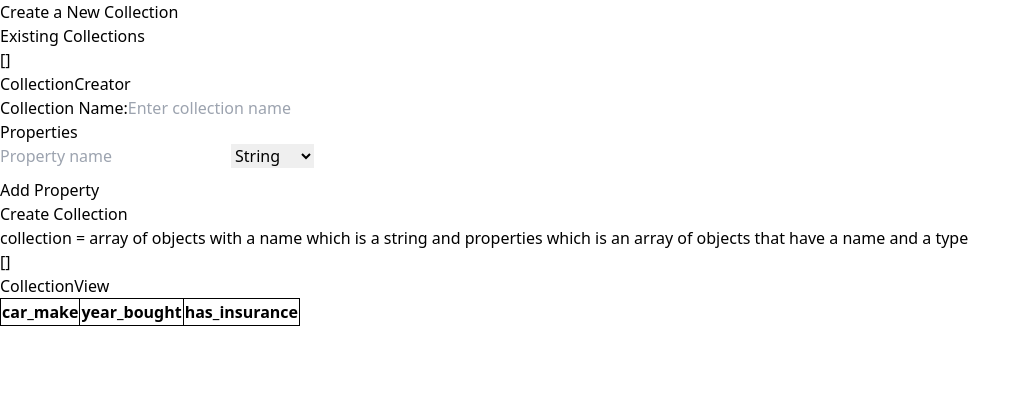
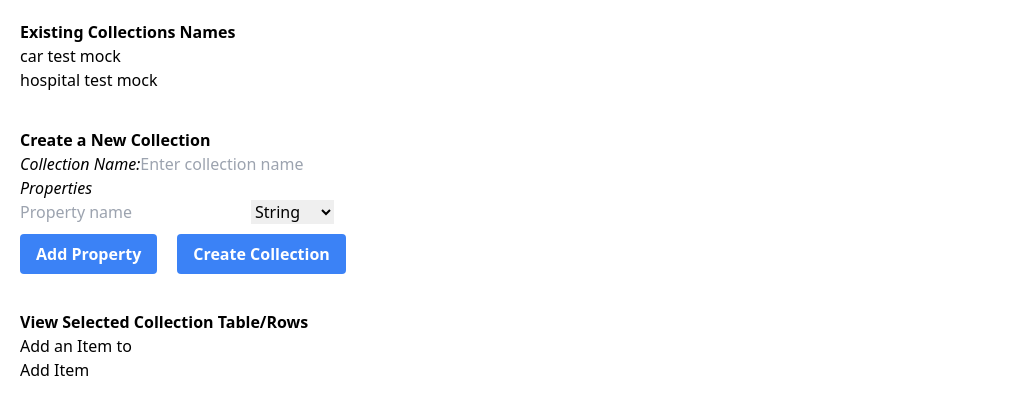
Before and after one commit to AdamGallagher27/Y4-Final-Project, a Next.js app: page / in a window 1280 px wide. Shown: the top 414 px of the page, without its empty margins (0-1031 px from the left). Built offline with nearby package versions, Linux system fonts and the light colour scheme.

Commit message:
added basic styling / continued ui functionality

```diff
--- a/package.json
+++ b/package.json
@@ -9,6 +9,7 @@
     "lint": "next lint"
   },
   "dependencies": {
+    "fs": "^0.0.1-security",
     "gun": "^0.2020.1240",
     "next": "15.0.3",
     "react": "19.0.0-rc-66855b96-20241106",
--- a/src/app/page.tsx
+++ b/src/app/page.tsx
@@ -1,24 +1,27 @@
 'use client'
 import CollectionCreator from '@/components/CollectionCreator'
 import CollectionNames from '@/components/CollectionNames'
-import CollectionView from '@/components/CollectionView'
+import CollectionView from '@/components/CollectionViews'
 import { useState } from 'react'
 
 export default function Home() {
 
   const [selectedCollection, setSelectedCollection] = useState<string>('')
-  const [collectionNames, setCollectionNames] = useState<string[]>([])
+  const [collectionNames, setCollectionNames] = useState<string[]>(['car test mock', 'hospital test mock'])
 
   const addToCollectionNames = (collectionName: string) => {
-    setCollectionNames((prevItems) => [...prevItems, collectionName]);
-  };
+    setCollectionNames((prevItems) => [...prevItems, collectionName])
+  }
+
+  const updateSelectedCollection = (collectionName: string) => {
+    setSelectedCollection(collectionName)
+  }
 
   return (
     <div>
-      <h1>Create a New Collection</h1>
-      <CollectionNames collectionNames={collectionNames} />
+      <CollectionNames collectionNames={collectionNames} updateSelectedCollection={updateSelectedCollection} />
       <CollectionCreator addToCollectionNames={addToCollectionNames} />
-      <CollectionView collectionName={selectedCollection} />
+      <CollectionView selectedCollectionName={selectedCollection} />
     </div>
   )
 }
--- a/src/components/CollectionCreator.tsx
+++ b/src/components/CollectionCreator.tsx
@@ -1,5 +1,5 @@
 'use client'
-import { Dispatch, SetStateAction, useEffect, useState } from 'react'
+import { useState } from 'react'
 
 interface Props {
   addToCollectionNames: (collectionName: string) => void
@@ -13,8 +13,6 @@ const CollectionCreator = (props: Props) => {
   const [collections, setCollections] = useState<Collection[]>([])
   const [newCollectionName, setNewCollectionName] = useState('')
   const [properties, setProperties] = useState([{ name: '', type: 'string' }])
-  // const [activeCollection, setActiveCollection] = useState(null)
-  // const [newItem, setNewItem] = useState({})
 
   // Handle property name/type change
   const handlePropertyChange = (index: number, key: string, value: string) => {
@@ -46,15 +44,15 @@ const CollectionCreator = (props: Props) => {
       setCollections([...collections, newCollection])
       addToCollectionNames(newCollection.name)
       setNewCollectionName('')
-      setProperties([{ name: '', type: 'string' }]) // Reset form
+      setProperties([{ name: '', type: 'string' }])
     }
   }
 
   return (
-    <div>
-      <h2>CollectionCreator</h2>
+    <div className='my-9'>
+      <h2 className='font-bold'>Create a New Collection</h2>
       <div>
-        <label>Collection Name:</label>
+        <label className='italic'>Collection Name:</label>
         <input
           type="text"
           value={newCollectionName}
@@ -62,7 +60,7 @@ const CollectionCreator = (props: Props) => {
           placeholder="Enter collection name"
         />
       </div>
-      <h3>Properties</h3>
+      <h3 className='italic'>Properties</h3>
       {properties.map((property, index) => (
         <div key={index} style={{ marginBottom: '10px' }}>
           <input
@@ -88,14 +86,13 @@ const CollectionCreator = (props: Props) => {
           )}
         </div>
       ))}
-      <button onClick={addPropertyField}>Add Property</button>
-      <div>
-        <button onClick={handleCreateCollection}>Create Collection</button>
-      </div>
+      <span className='flex gap-5'>
+        <button className='bg-blue-500 hover:bg-blue-700 text-white font-bold py-2 px-4 rounded' onClick={addPropertyField}>Add Property</button>
+        <button className='bg-blue-500 hover:bg-blue-700 text-white font-bold py-2 px-4 rounded' onClick={handleCreateCollection}>Create Collection</button>
+      </span>
 
-      {/* [{"name":"car","properties":[{"name":"wheels","type":"number"}],"items":[]},{"name":"houses","properties":[{"name":"doors","type":"number"}],"items":[]}]*/}
-      <p>collection = array of objects with a name which is a string and properties which is an array of objects that have a name and a type</p>
-      {JSON.stringify(collections)}
+      {/* {JSON.stringify(collections)} */}
+
     </div>
   )
 }
--- a/src/components/CollectionNames.tsx
+++ b/src/components/CollectionNames.tsx
@@ -1,18 +1,24 @@
-import React from 'react'
+import React, { Dispatch, SetStateAction } from 'react'
 
 type Props = {
   collectionNames: string[]
+  updateSelectedCollection: (collectionName: string) => void
 }
 
 const CollectionNames = (props: Props) => {
-  const { collectionNames } = props
+  const { collectionNames, updateSelectedCollection } = props
 
+  const handleClick = (collectionName: string) => {
+    updateSelectedCollection(collectionName)
+  }
 
   return (
     <div>
-      <h2>Existing Collections</h2>
+      <h2 className='font-bold'>Existing Collections Names</h2>
       <ul>
-        {JSON.stringify(collectionNames)}
+        {collectionNames.map(name => {
+          return <li onClick={() => handleClick(name) } key={name}>{name}</li>
+        })}
       </ul>
     </div>
 
--- a/src/components/CollectionView.tsx
+++ /dev/null
@@ -1,38 +0,0 @@
-import React from 'react'
-
-type Props = {
-  collectionName: string
-}
-
-const mock = { "name": "car test mock", "properties": [{ "name": "car_make", "type": "string" }, { "name": "year_bought", "type": "number" }, { "name": "has_insurance", "type": "boolean" }],"items":[] }
-
-
-const CollectionView = (props: Props) => {
-
-  const { collectionName } = props
-
-
-  // get the data from gun later for now just use mocked example
-
-  return (
-    <div>
-      <h2>CollectionView</h2>
-      <p>{collectionName}</p>
-      {/* <p className='border-solid border-2 border-sky-500'>{mock.name}</p> */}
-
-      <table>
-        <thead>
-          <tr>
-            {mock.properties.map((property, index) => {
-              // const name = {property}
-             return <th key={property.name + index}>{property.name}</th>
-            })}
-          </tr>
-        </thead>
-      </table>
-
-    </div>
-  )
-}
-
-export default CollectionView
--- /dev/null
+++ b/src/components/CollectionViews.tsx
@@ -0,0 +1,108 @@
+import React, { useEffect, useState } from 'react'
+import models from '../models/models.json' assert { type: 'json' }
+import { findSelectedModel } from '@/utils'
+
+type Props = {
+  selectedCollectionName: string
+
+}
+
+const mock = { 'name': 'car test mock', 'properties': [{ 'name': 'car_make', 'type': 'string' }, { 'name': 'year_bought', 'type': 'number' }, { 'name': 'has_insurance', 'type': 'boolean' }], 'items': [] }
+
+
+const CollectionViews = (props: Props) => {
+
+  const { selectedCollectionName } = props
+  const [collection, setCollection] = useState<Collection | undefined>()
+  const [newItem, setNewItem] = useState<any>()
+
+
+  // get the data from gun later for now just use mocked example
+  // also in future add check for if the model is not saved locally then get data from api
+
+  useEffect(() => {
+    // fetchModel(selectedCollectionName)
+    setCollection(findSelectedModel(models, selectedCollectionName))
+
+    // get the data from api
+
+  }, [selectedCollectionName])
+
+  // fix any later
+  const handleNewItemChange = (property: string, value: string | number | boolean) => {
+    setNewItem({ ...newItem, [property]: value })
+  }
+
+  // Add new item to the selected collection
+  const handleAddItem = () => {
+    if (collection) {
+      const updatedCollections = { ...collection, items: [...(Array.isArray(collection.items) ? collection.items : []), newItem] }
+      setCollection(updatedCollections)
+      setNewItem({})
+    }
+  }
+
+  const showRows = () => {
+    if (collection?.items) {
+      collection.items.map((item: any) => {
+
+        let columns = []
+
+        for(const column in item) {
+          columns.push(column)
+        }
+
+
+        return <tr>
+        </tr>
+      })
+    }
+  }
+
+  return (
+    <div>
+      {JSON.stringify(collection)}
+      <h2 className='font-bold'>View Selected Collection Table/Rows</h2>
+      <p>{selectedCollectionName}</p>
+      {/* <p className='border-solid border-2 border-sky-500'>{mock.name}</p> */}
+
+      <table>
+        <thead>
+          <tr>
+            {collection && collection.properties.map((property, index) => {
+              // const name = {property}
+              return <th key={index}>{property.name}</th>
+            })}
+          </tr>
+          <tr>
+          </tr>
+        </thead>
+      </table>
+
+      <div>
+        <h3>Add an Item to {selectedCollectionName}</h3>
+        {collection && collection.properties.map((property, index) => (
+          <div key={index}>
+            <label>{property.name} ({property.type}): </label>
+            <input
+              type={property.type === 'number' ? 'number' : 'text'}
+              // value={property.name || ''}
+              onChange={(e) =>
+                handleNewItemChange(
+                  property.name,
+                  property.type === 'number'
+                    ? Number(e.target.value)
+                    : e.target.value
+                )
+              }
+            />
+          </div>
+        ))}
+        <button onClick={handleAddItem}>Add Item</button>
+      </div>
+
+    </div>
+  )
+}
+
+export default CollectionViews
--- /dev/null
+++ b/src/models/models.json
@@ -0,0 +1,48 @@
+[
+  {
+    "name": "car test mock",
+    "properties": [
+      {
+        "name": "car_make",
+        "type": "string"
+      },
+      {
+        "name": "year_bought",
+        "type": "number"
+      },
+      {
+        "name": "has_insurance",
+        "type": "boolean"
+      }
+    ]
+  },
+  {
+    "name": "hospital test mock",
+    "properties": [
+      {
+        "name": "hospital_name",
+        "type": "string"
+      },
+      {
+        "name": "year_bought",
+        "type": "number"
+      },
+      {
+        "name": "has_insurance",
+        "type": "boolean"
+      },
+      {
+        "name":"num_staff",
+        "type": "number"
+      },
+      {
+        "name":"num_rooms",
+        "type": "number"
+      },
+      {
+        "name":"num_nurses",
+        "type": "number"
+      }
+    ]
+  }
+]
--- a/src/styles/globals.css
+++ b/src/styles/globals.css
@@ -2,6 +2,10 @@
 @tailwind components;
 @tailwind utilities;
 
+body {
+  padding: 20px;
+}
+
 table, th, td {
   border:1px solid black;
 }
--- /dev/null
+++ b/src/utils.ts
@@ -0,0 +1,5 @@
+
+
+export const findSelectedModel = (models: Collection[], modelName: string) => {
+  return models.find((model) => model.name === modelName)
+}
```
Also changed, not shown: src/types/index.ts (+4 -3 lines), 1 other file (tests, documents, lock files or other folders).
